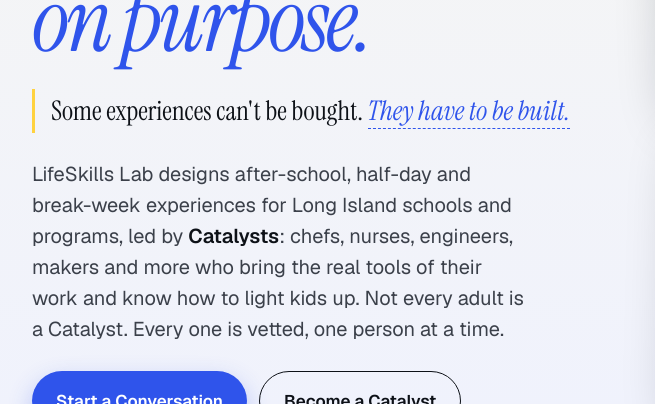
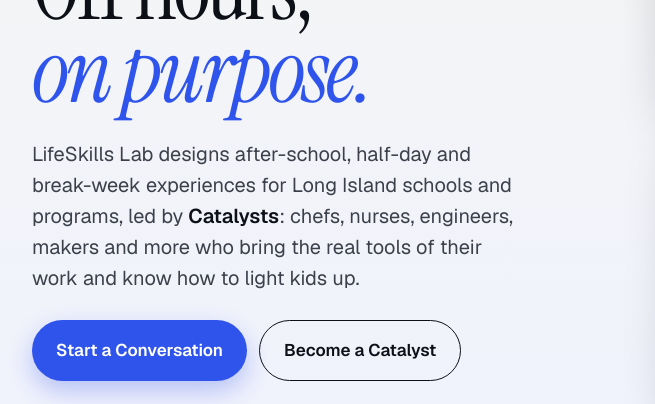
Before and after one commit to chaunceynartey/lifeskillslab-site, a plain HTML site: page index.html in a window 1280 px wide. Shown: the part 340-744 px from the top of the page, 0-655 px from the left. Drawn offline with nearby package versions, Linux system fonts and the light colour scheme.

Commit message:
Hero: drop confrontational lines
Co-Authored-By: Claude Opus 5.5 <noreply@anthropic.com>
Claude-Session: https://claude.ai/code/session_01QyPfgjGnaDMbbTkk98giaX

```diff
--- a/index.html
+++ b/index.html
@@ -178,8 +178,7 @@ h1,h2,h3{text-wrap:balance}
       <div class="h2copy">
         <span class="kicker">Durable Skills · Program Design · Expert Talent</span>
         <h1 style="margin: 0; font-family: 'Instrument Serif', Georgia, serif; font-weight: 400; font-size: clamp(56px, 7vw, 112px); line-height: 0.92; letter-spacing: -0.035em"><span style="white-space:nowrap">Off hours,</span><br><span style="font-style: italic; color: #2f54eb">on purpose.</span></h1>
-        <p class="bfh">Some experiences can't be bought. <a href="#standard"><i>They have to be built.</i></a></p>
-        <p style="margin: 0; font-size: 20px; color: #3b404a; max-width: 500px">LifeSkills Lab designs after-school, half-day and break-week experiences for Long Island schools and programs, led by <b style="color:#0d1117">Catalysts</b>: chefs, nurses, engineers, makers and more who bring the real tools of their work and know how to light kids up. Not every adult is a Catalyst. Every one is vetted, one person at a time.</p>
+        <p style="margin: 0; font-size: 20px; color: #3b404a; max-width: 500px">LifeSkills Lab designs after-school, half-day and break-week experiences for Long Island schools and programs, led by <b style="color:#0d1117">Catalysts</b>: chefs, nurses, engineers, makers and more who bring the real tools of their work and know how to light kids up.</p>
         <div style="display: flex; flex-wrap: wrap; gap: 12px">
           <a href="#contact" class="pbtn">Start a Conversation</a>
           <a href="#talent" class="sbtn">Become a Catalyst</a>
```
